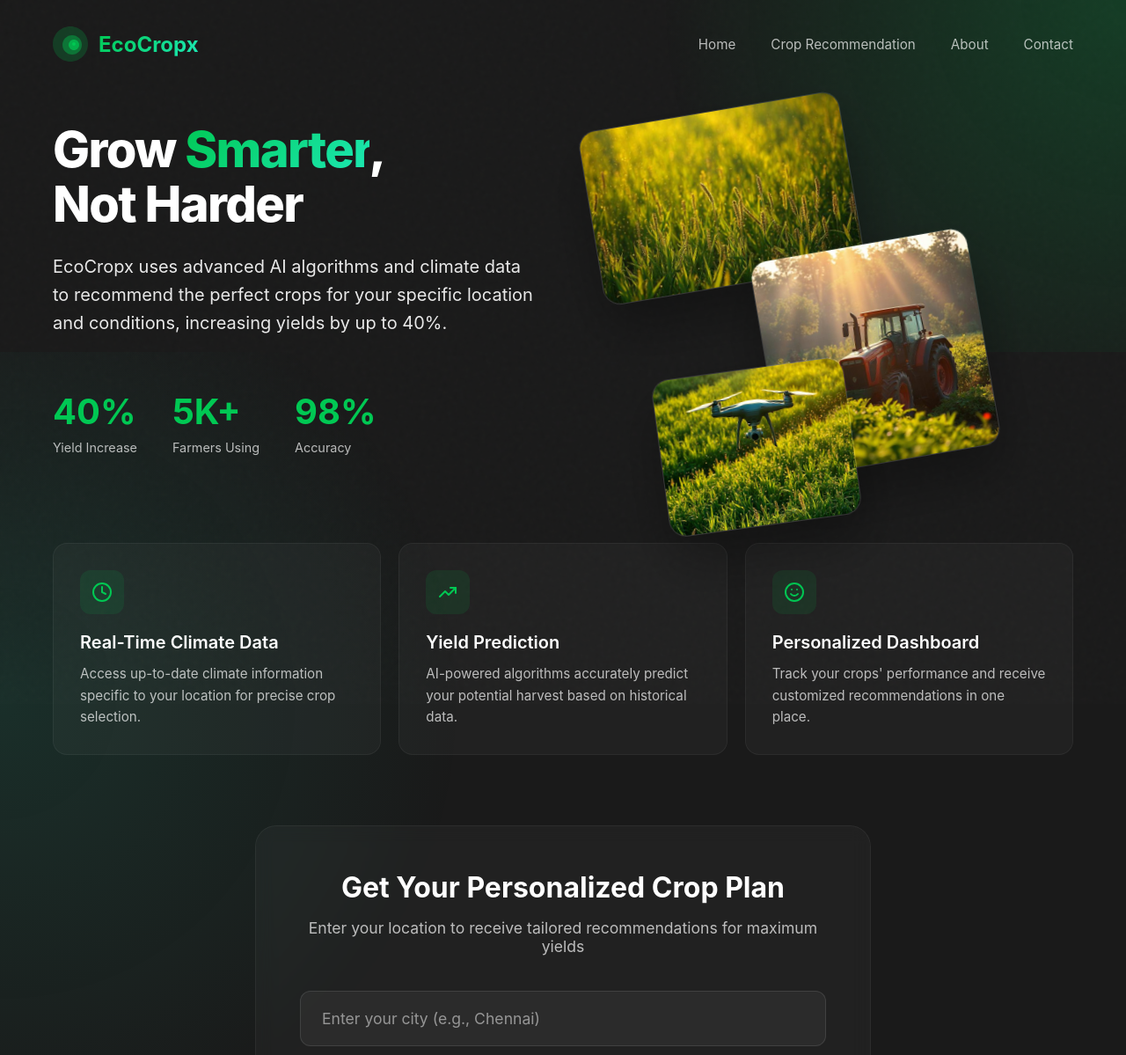
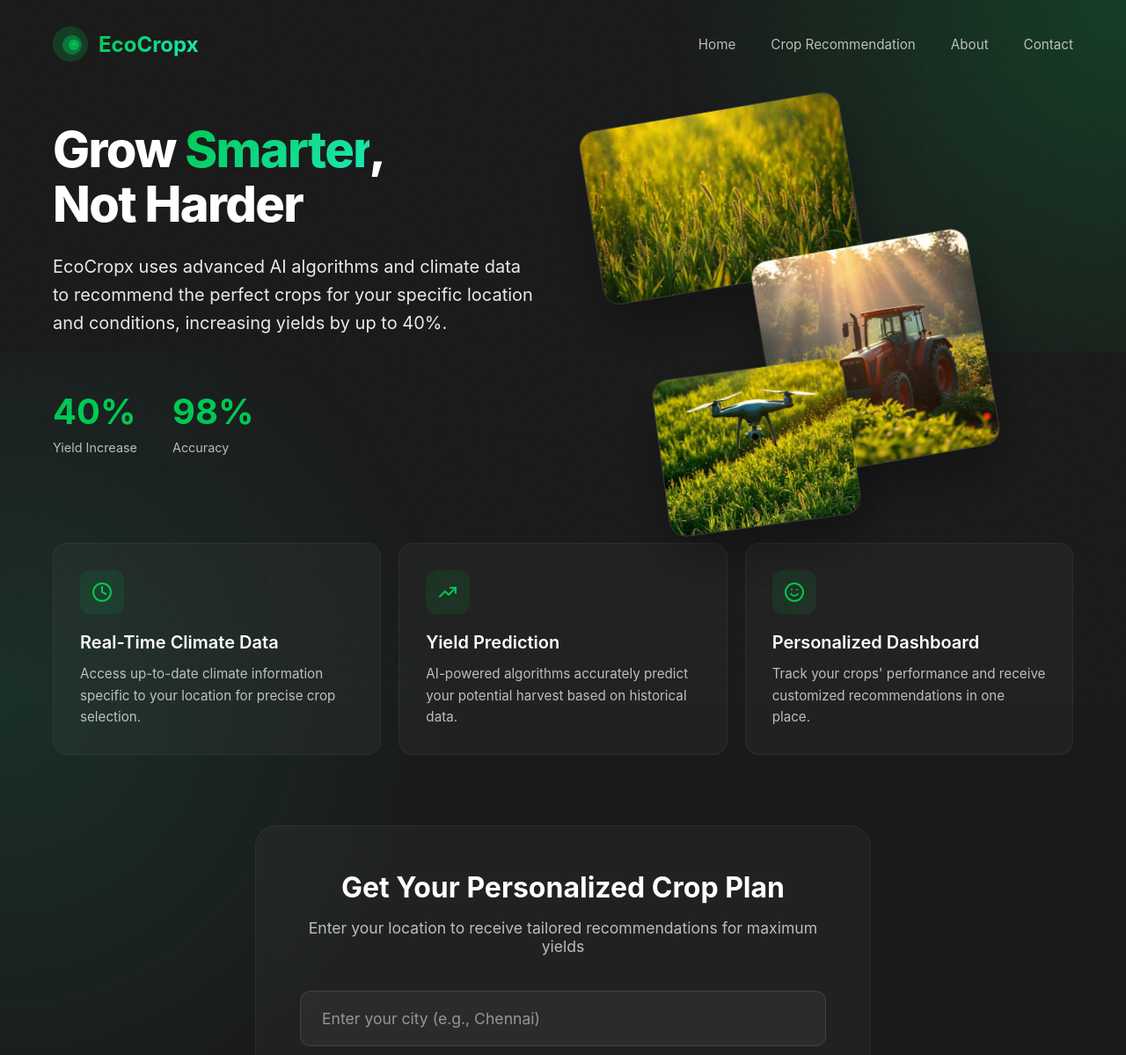
Before and after one commit to Udaya-Krishna/flask_crop, a Flask app: page / in a window 1280 px wide. Shown: the top 1199 px of the page at 88% size. Run offline with Flask 3, Linux system fonts and the light colour scheme; parts of the project's set-up code (start-up, migrations or seed data) failed here and were passed over.

Commit message:
Update home.html

```diff
--- a/templates/home.html
+++ b/templates/home.html
@@ -52,10 +52,6 @@
           <div class="stat">
             <div class="stat-number">40%</div>
             <div class="stat-label">Yield Increase</div>
-          </div>
-          <div class="stat">
-            <div class="stat-number">5K+</div>
-            <div class="stat-label">Farmers Using</div>
           </div>
           <div class="stat">
             <div class="stat-number">98%</div>
```
